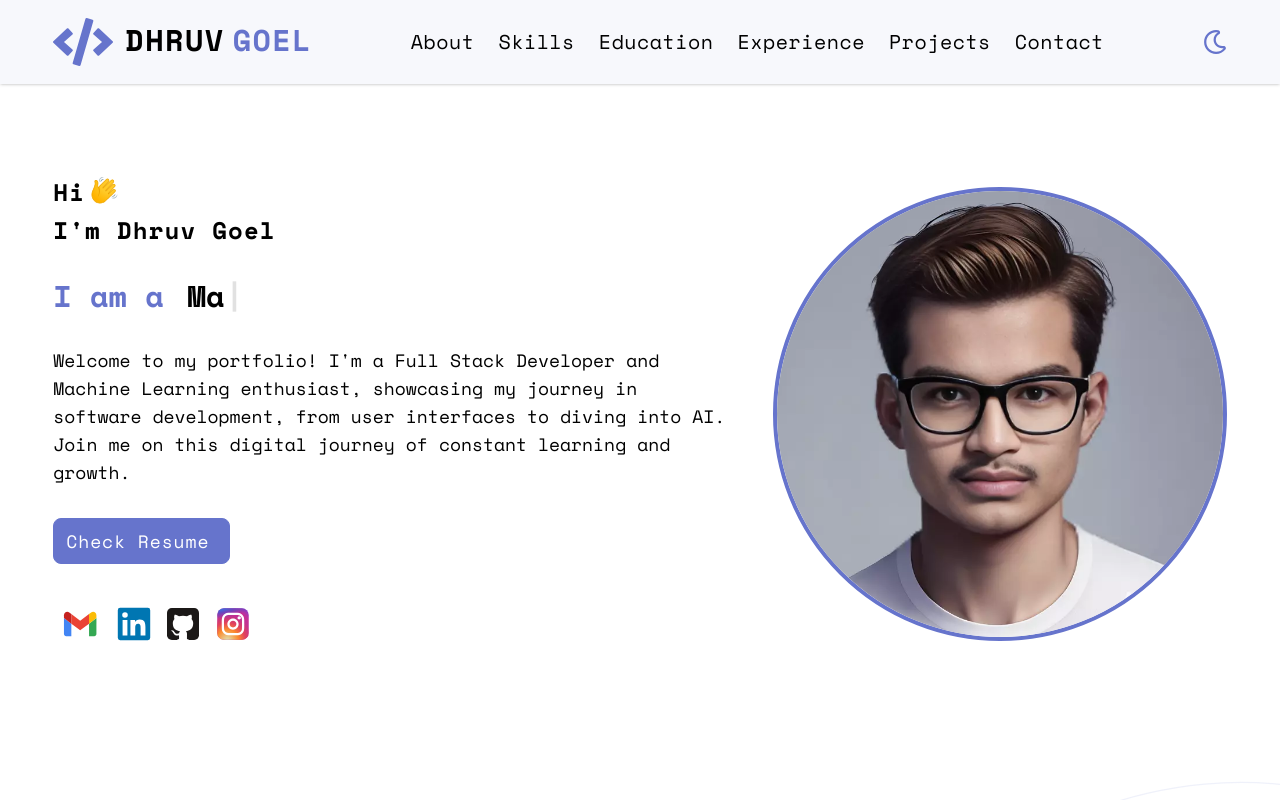
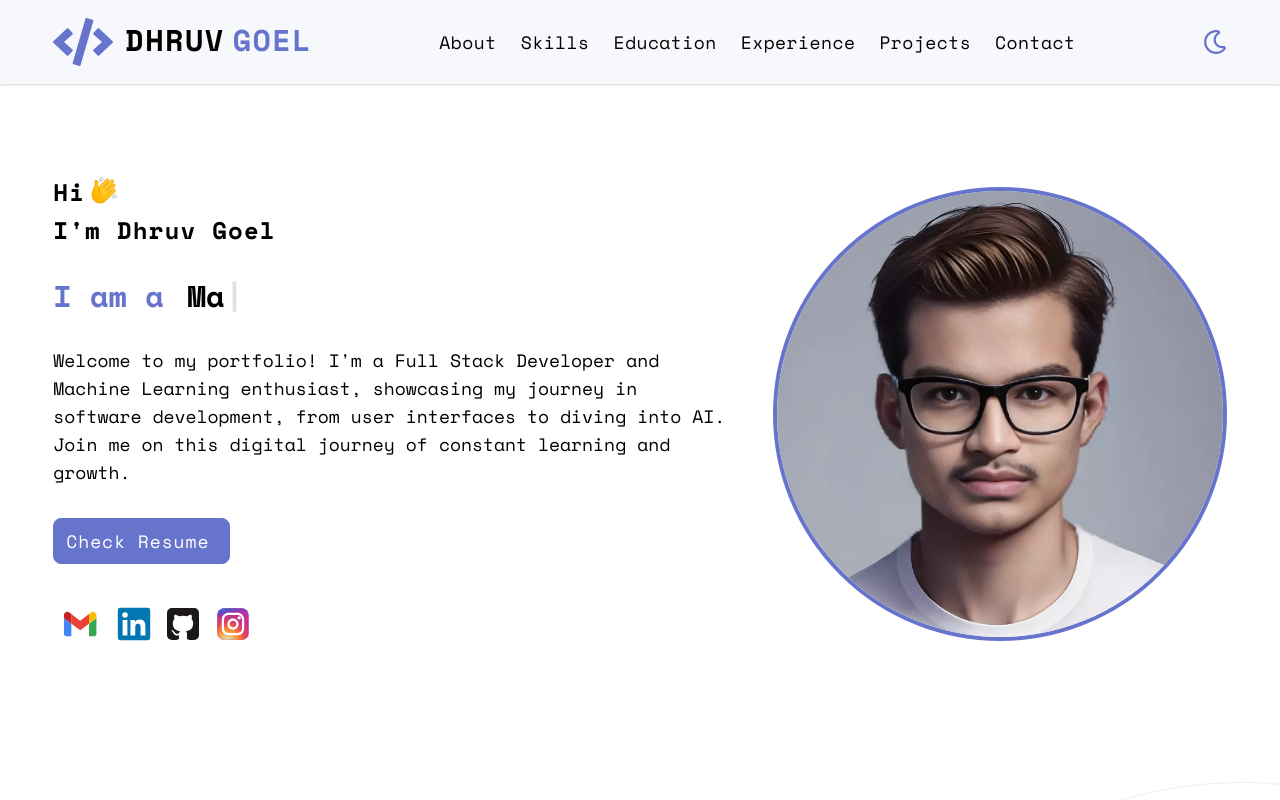
Before and after one commit to dhruvgoe/Portfolio, a React (Vite) app: page / in a window 1280 px wide. Shown: the top 800 px of the page. Built offline with nearby package versions, Linux system fonts and the light colour scheme.

Commit message:
navbar changes made

```diff
--- a/src/components/Navbar.jsx
+++ b/src/components/Navbar.jsx
@@ -73,7 +73,7 @@ const Navbar = () => {
 
           {/* Part 2 */}
           <div
-            className="text-black dark:text-white items-center gap-x-6 tracking-wide text-xl
+            className="text-black dark:text-white items-center gap-x-6 tracking-wide text-lg
           hidden lg:flex"
           >
             {navItems.map((item, index) => (
```
